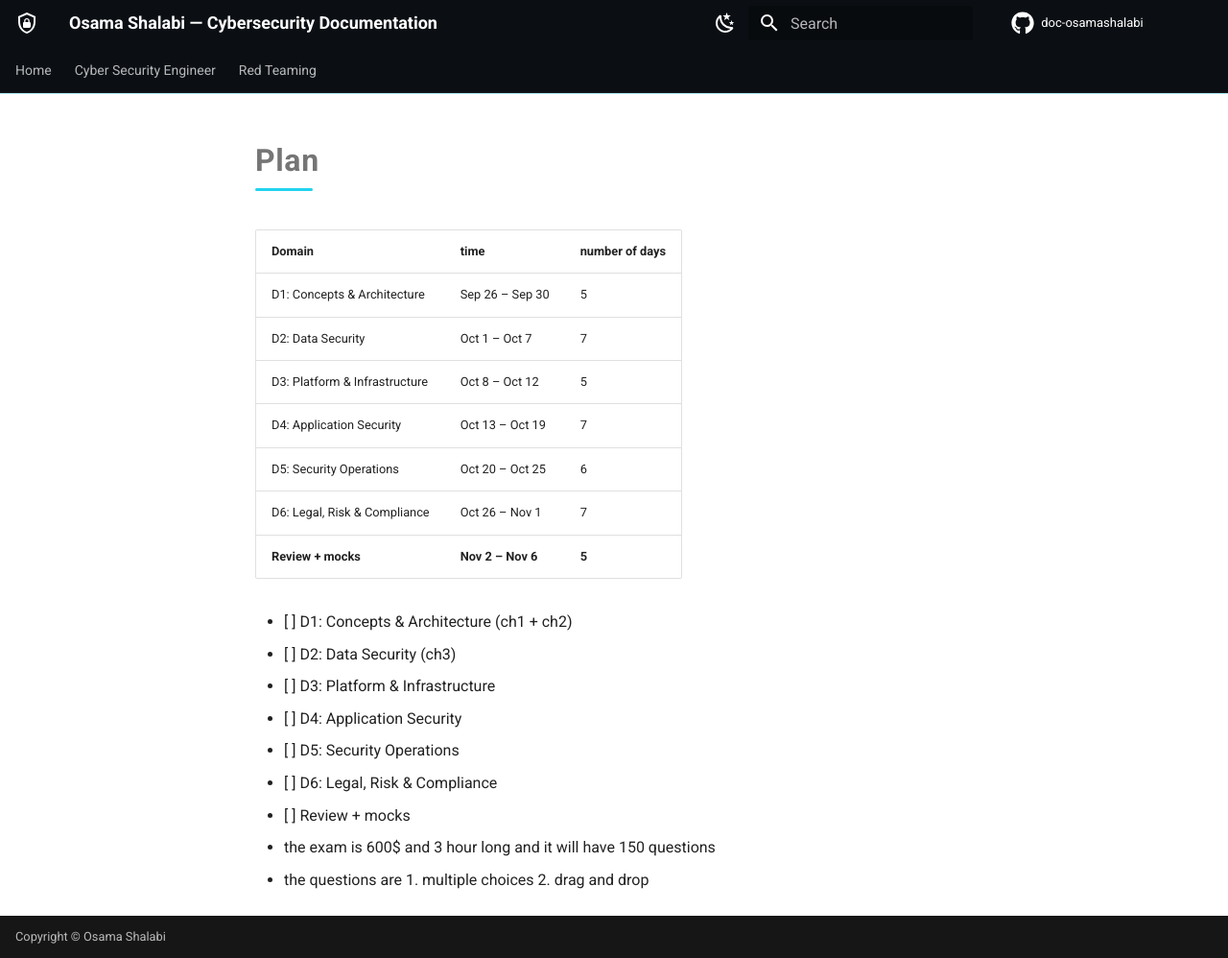
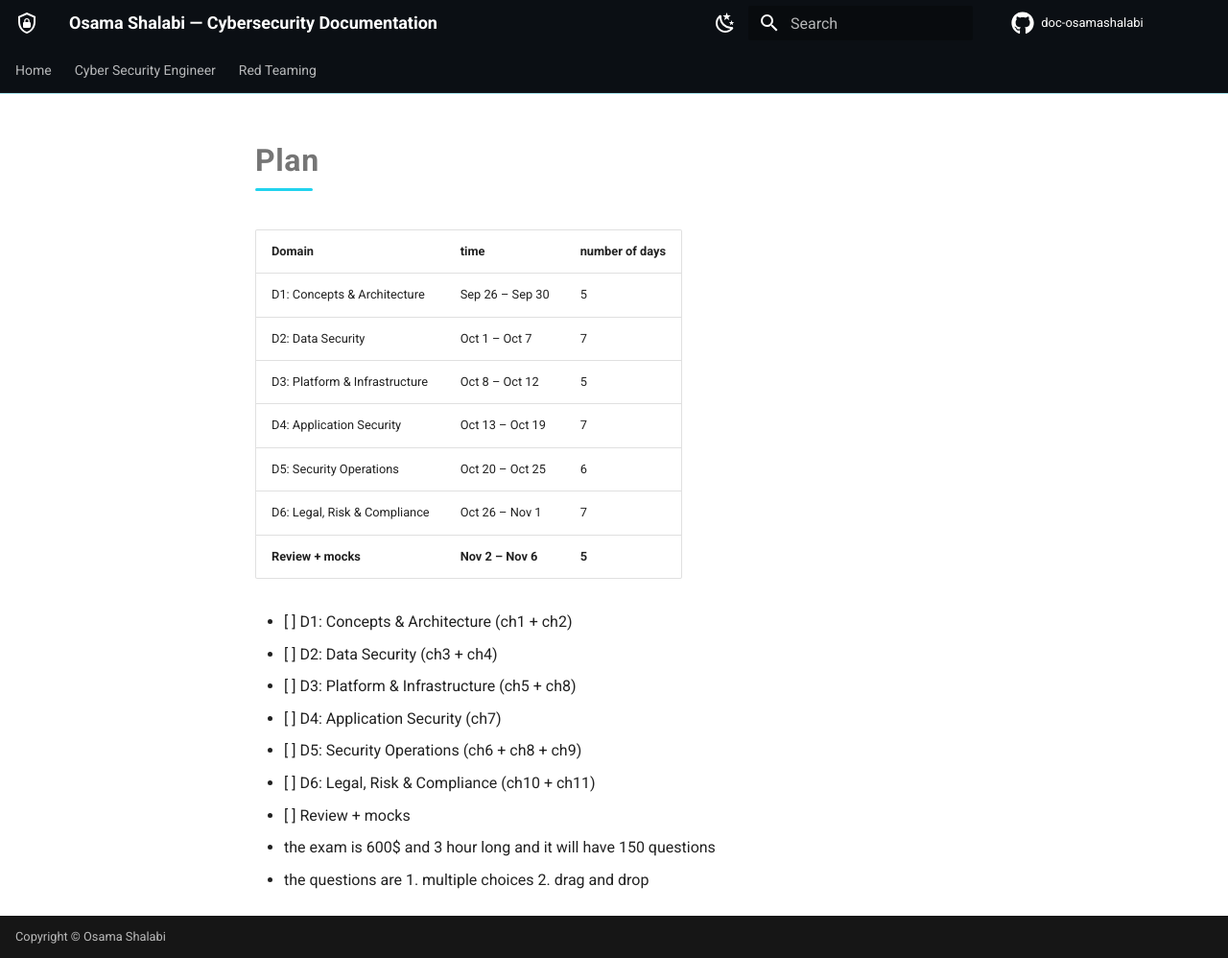
Before and after one commit to osamashalabi432-png/doc-osamashalabi, an MkDocs documentation site: the page built from docs/cyber-security-engineer/cloud/CCSP/Plan.md, in a window 1280 px wide and 998 px high. Shown: the whole window at 96% size. Built offline with MkDocs 1.6.1 and Material for MkDocs 9.7.7, drawn with Linux system fonts in a browser that asks for light colours; comment, search, counter and statistics services are not loaded.

Commit message:
vault backup: 2026-09-26 13:24:41

```diff
--- a/docs/cyber-security-engineer/cloud/CCSP/Plan.md
+++ b/docs/cyber-security-engineer/cloud/CCSP/Plan.md
@@ -11,11 +11,11 @@ time: 9/26/2026 - 11/7/2026
 | **Review + mocks**            | **Nov 2 – Nov 6** | **5**          |
 
 - [ ] D1: Concepts & Architecture (ch1 + ch2)
-- [ ] D2: Data Security  (ch3)
-- [ ] D3: Platform & Infrastructure
-- [ ] D4: Application Security
-- [ ] D5: Security Operations
-- [ ] D6: Legal, Risk & Compliance
+- [ ] D2: Data Security  (ch3 + ch4)
+- [ ] D3: Platform & Infrastructure (ch5 + ch8)
+- [ ] D4: Application Security (ch7)
+- [ ] D5: Security Operations (ch6 + ch8 + ch9)
+- [ ] D6: Legal, Risk & Compliance (ch10 + ch11)
 - [ ] Review + mocks
 
 
```
